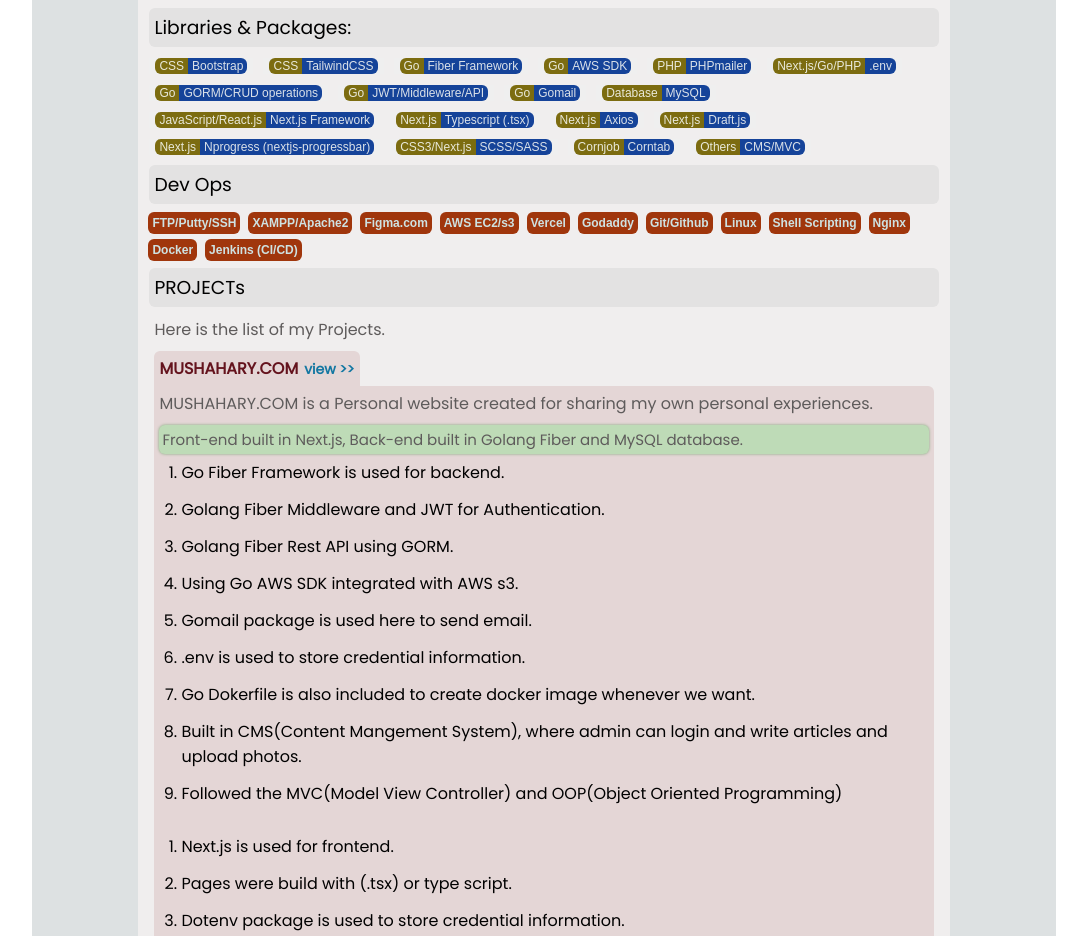
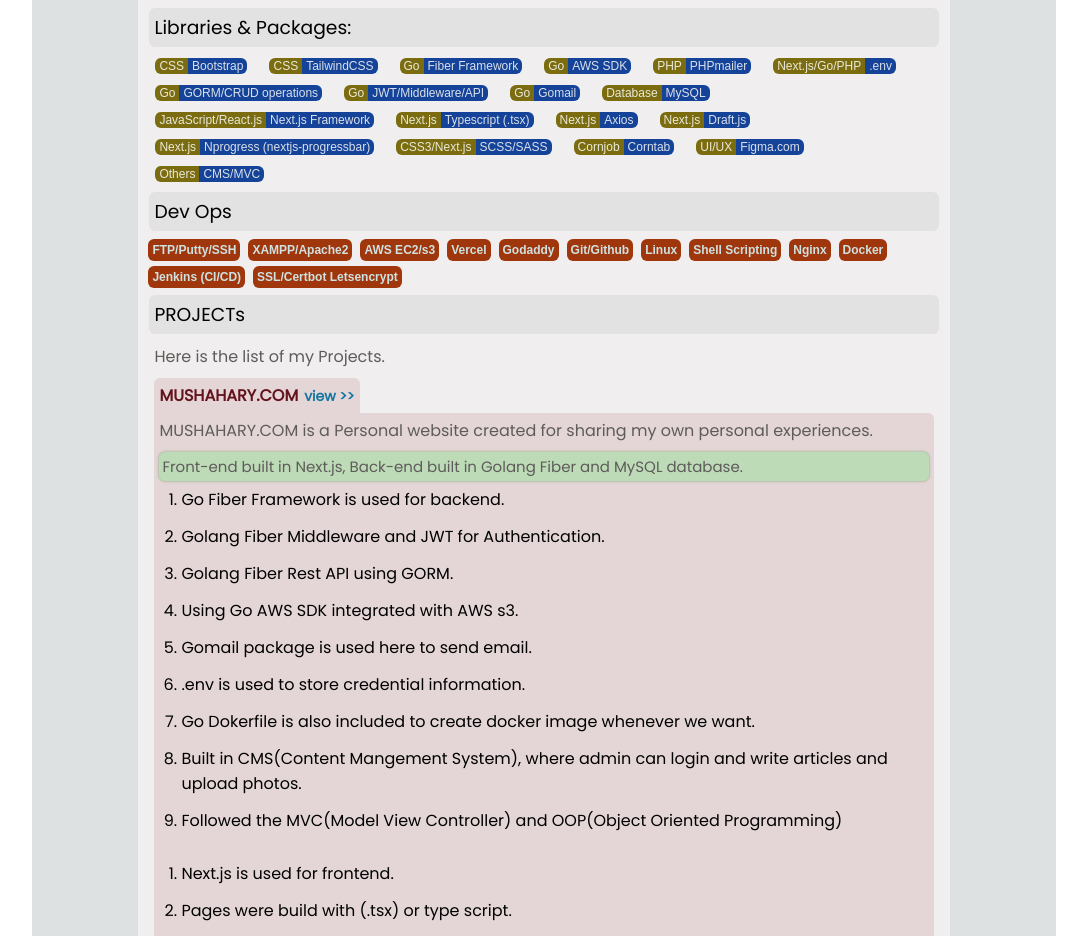
Before and after one commit to mritun1/mushahary.com-v1, a Next.js app: page /team/mritunjoy-mushahary in a window 1280 px wide. Shown: the part 980-1916 px from the top of the page, without its empty margins (96-1183 px from the left). Built offline with nearby package versions, Linux system fonts and the light colour scheme.

Commit message:
fontawesome test

```diff
--- a/component/public/photos/PhotosSearch.tsx
+++ b/component/public/photos/PhotosSearch.tsx
@@ -1,5 +1,8 @@
 import { useRouter } from "next/router";
 import { useEffect, useState } from "react";
+
+import { FontAwesomeIcon } from "@fortawesome/react-fontawesome"; // Import the FontAwesomeIcon component
+import { faSearch } from "@fortawesome/free-solid-svg-icons"; // import the icons you need
 
 const PhotosSearch = (props:any) => {
 
@@ -28,7 +31,8 @@
                     <div>
                         <div onClick={searchForm}>
                             {/* <i className="fa-sharp fa-solid fa-magnifying-glass"></i> */}
-                            Search
+                            {/* <FontAwesomeIcon icon="fa-sharp fa-solid fa-magnifying-glass" /> */}
+                            <FontAwesomeIcon style={{ fontSize: "25px" }} icon={faSearch}></FontAwesomeIcon>
                         </div>
                     </div>
                 </div>
--- a/package.json
+++ b/package.json
@@ -9,6 +9,9 @@
     "lint": "next lint"
   },
   "dependencies": {
+    "@fortawesome/fontawesome-svg-core": "^6.4.0",
+    "@fortawesome/free-solid-svg-icons": "^6.4.0",
+    "@fortawesome/react-fontawesome": "^0.2.0",
     "@types/node": "18.11.9",
     "@types/react": "18.0.25",
     "@types/react-dom": "18.0.9",
--- a/pages/_app.tsx
+++ b/pages/_app.tsx
@@ -4,6 +4,10 @@
 import '../styles/admin/admin.style.scss'
 import NextNProgress from 'nextjs-progressbar';
 import type { AppProps } from 'next/app'
+
+import "@fortawesome/fontawesome-svg-core/styles.css"; // import Font Awesome CSS
+import { config } from "@fortawesome/fontawesome-svg-core";
+config.autoAddCss = false; // Tell Font Awesome to skip adding the CSS automatically since it's being imported above
 
 export default function App({ Component, pageProps }: AppProps) {
   // return <Component {...pageProps} />
--- a/pages/photos/v2/search/[search].tsx
+++ b/pages/photos/v2/search/[search].tsx
@@ -138,6 +138,12 @@
                         </div>
                     </div>
 
+                    {photosList ? (<div className="loading">
+                        <img
+                            src="/imgs/common/loading.gif"
+                        />
+                    </div>) : (``)}
+
                 </div>
 
                 <Footer />
--- a/pages/team/mritunjoy-mushahary.tsx
+++ b/pages/team/mritunjoy-mushahary.tsx
@@ -384,6 +384,10 @@
                                     <span>Corntab</span>
                                 </button>
                                 <button className='lib'>
+                                    <span>UI/UX</span>
+                                    <span>Figma.com</span>
+                                </button>
+                                <button className='lib'>
                                     <span>Others</span>
                                     <span>CMS/MVC</span>
                                 </button>
@@ -394,7 +398,6 @@
                             <div>
                                 <button className='tags'>FTP/Putty/SSH</button>
                                 <button className='tags'>XAMPP/Apache2</button>
-                                <button className='tags'>Figma.com</button>
                                 <button className='tags'>AWS EC2/s3</button>
                                 <button className='tags'>Vercel</button>
                                 <button className='tags'>Godaddy</button>
@@ -404,6 +407,7 @@
                                 <button className='tags'>Nginx</button>
                                 <button className='tags'>Docker</button>
                                 <button className='tags'>Jenkins (CI/CD)</button>
+                                <button className='tags'>SSL/Certbot Letsencrypt</button>
                             </div>
                             <div className="resume_heading">
                                 <h3>PROJECTs</h3>
```
Also changed, not shown: 1 other file (tests, documents, lock files or other folders).
